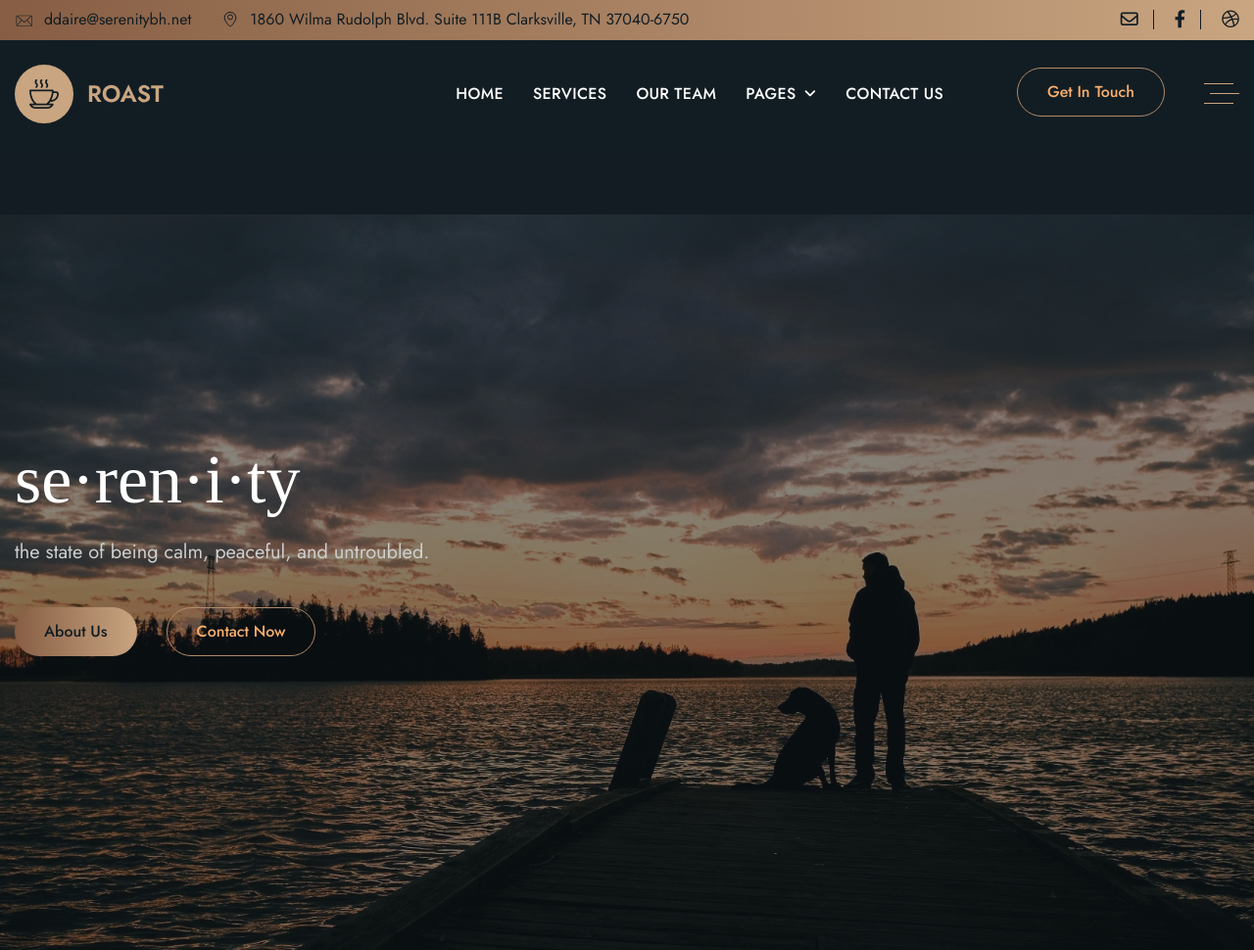
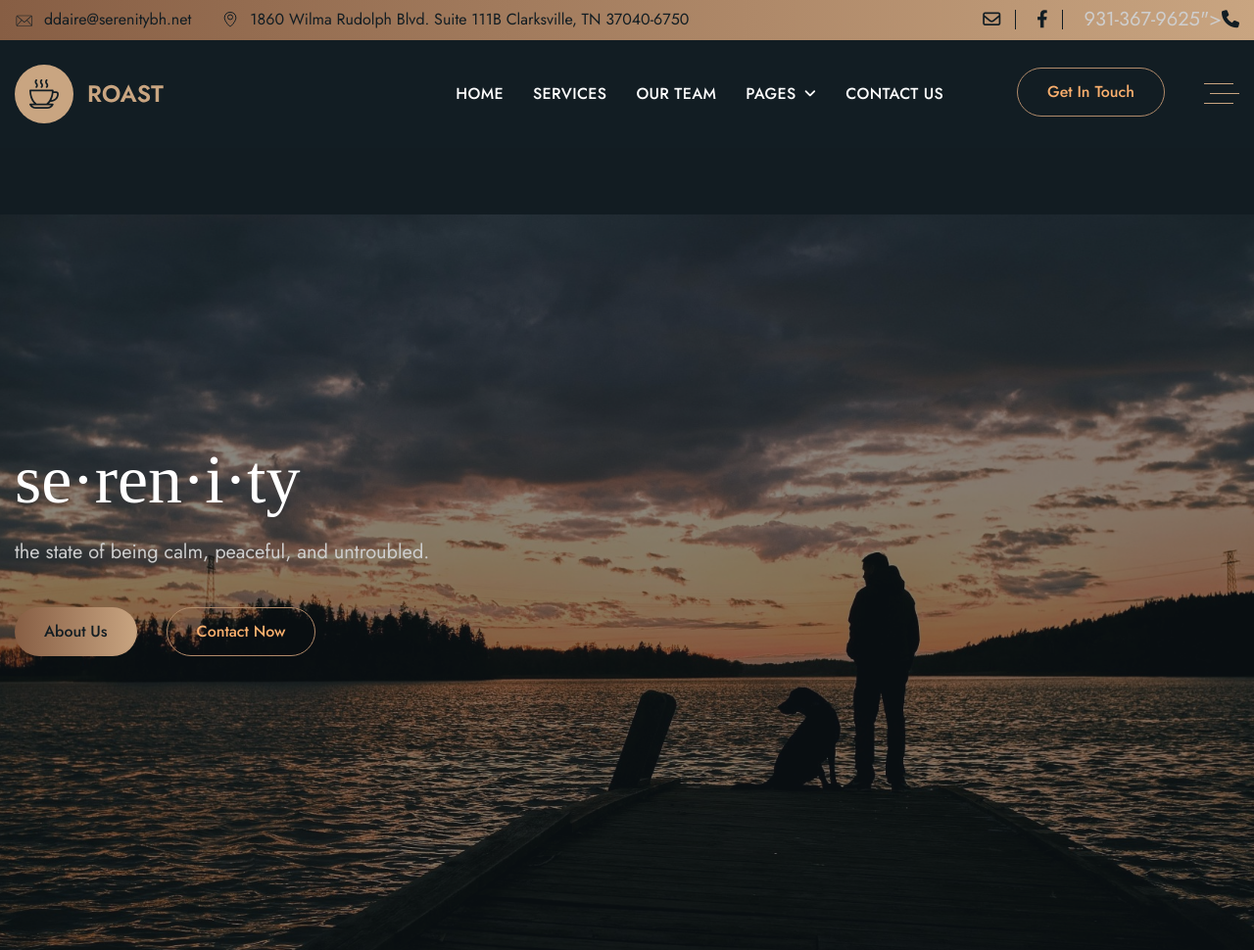
Before and after one commit to kyla1337/sbh2, a plain HTML site: page index.html in a window 1280 px wide. Shown: the top 970 px of the page at 98% size. Drawn offline with Linux system fonts and the light colour scheme; a web font is replaced by a local one.

Commit message:
Update index.html

```diff
--- a/index.html
+++ b/index.html
@@ -63,9 +63,9 @@
                     <!-- Topbar Social Links Start -->
                     <div class="topbar-social-links">
                         <ul>
-                            <li><a href="#"><i class="fa-regular fa-envelope"></i></a></li>
-                            <li><a href="https://www.facebook.com/serenity.behavioral.health.llc"><i class="fa-brands fa-facebook-f"></i></a></li>
-                            <li><a href="#"><i class="fa-brands fa-dribbble"></i></a></li>
+                            <li><a href="mailto:ddaire@serenitybh.net"><i class="fa-regular fa-envelope"></i></a></li>
+                            <li><a target="_blank" rel="noopener noreferrer" href="https://www.facebook.com/serenity.behavioral.health.llc"><i class="fa-brands fa-facebook-f"></i></a></li>
+                            <li><a href="tel:931-367-9625">931-367-9625"><i class="fa-solid fa-phone"></i></a></li>
                         </ul>
                     </div>
                     <!-- Topbar Social Links End -->
```
